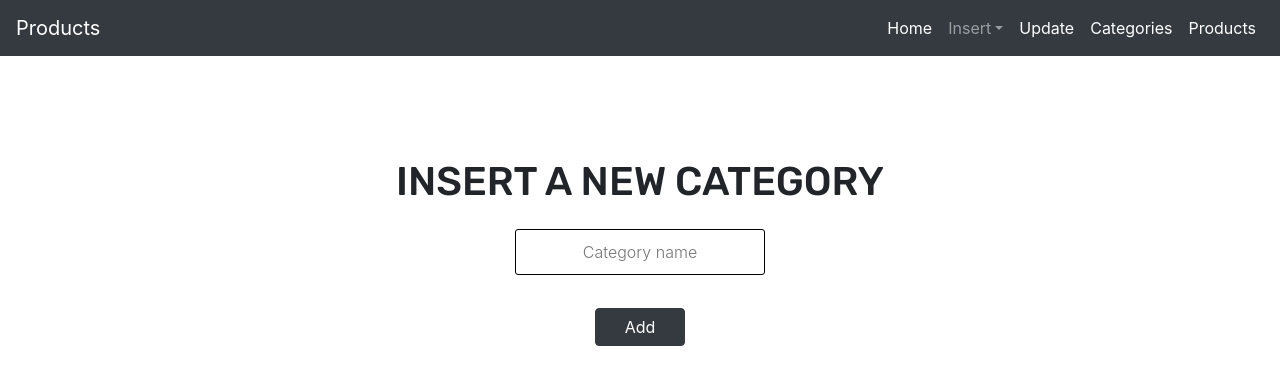
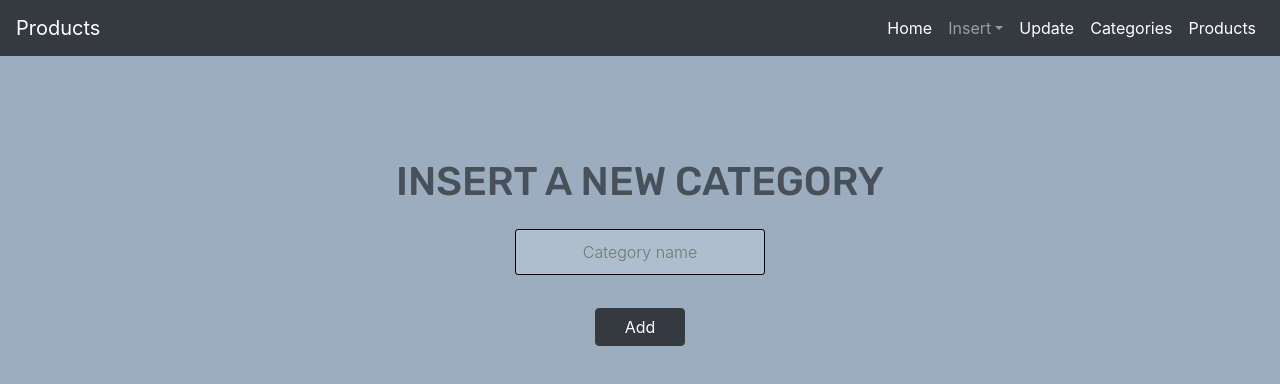
Before and after one commit to lucasmsa/simple-crud-application, a React (Create React App) app in the folder client/: page /insertCategory in a window 1280 px wide. Shown: the top 384 px of the page. Built offline with nearby package versions, Linux system fonts and the light colour scheme; a web font is replaced by a local one.

Commit message:
better styling

```diff
--- a/client/public/css/styles.css
+++ b/client/public/css/styles.css
@@ -1,3 +1,25 @@
+html, body, #app, #app>div {
+    height: 100%
+}
+
+body {
+    background-color: #9BADBF;
+}
+
+div {
+    background-color: #9BADBF;
+    color: #485159;
+}
+
+.fill-blue {
+    padding-bottom: 30%;
+}
+
+.full-height {
+    height: 100%;
+}
+
+
 h1 {
     color: '#485159';
     font-family: 'Rubik', sans-serif;
@@ -6,6 +28,7 @@ h1 {
 
 .textNames {
     font-family: 'Rubik', sans-serif;
+    font-size: 1.5rem;
     margin: 1%;
 }
 
@@ -15,7 +38,7 @@ h5 {
 
 body {
     font-family: 'Rubik', sans-serif;
-    background: #50a3a2;
+    background-color: #50a3a2;
 }
 .items {
     margin-top: 3.5%;
@@ -49,6 +72,8 @@ input {
 
 .lists {
     margin-top: 3.5%;
+    padding-bottom: 5%;
+    margin-bottom: -10%;
 }
 
 .btnButtons {
--- a/client/src/App.js
+++ b/client/src/App.js
@@ -39,7 +39,7 @@ export default function App() {
 
   return (
     <Router >
-      <div>
+      <div class='full-height'>
         <Navbar color="dark" dark expand='md'>
           <NavbarBrand to='/'>Products</NavbarBrand>
           <NavbarToggler onClick={toggle} />
--- a/client/src/items/ItemsCategories.jsx
+++ b/client/src/items/ItemsCategories.jsx
@@ -21,7 +21,7 @@ function ItemsCategories(props) {
                 width="35%"
                 opacity="40%"
             />
-          <h5><Link to={'/categories/${props.id}'} className="textNames" style={{color: "black"}} onClick={handleCategory}>{props.categoria}</Link> [{props.id}]
+          <h5><Link to={'/categories/${props.id}'} className="textNames" style={{color: "#485159"}} onClick={handleCategory}>{props.categoria}</Link> [{props.id}]
             <Link>
             <DeleteOutlineSharpIcon
                 className='delete'
--- a/client/src/items/ItemsProducts.jsx
+++ b/client/src/items/ItemsProducts.jsx
@@ -21,17 +21,17 @@ function ItemsProducts(props) {
                 width="35%"
                 opacity="40%"
             />
-          <h5><Link className="textNames" style={{color: "black"}} onClick={handleProduct}>{props.descricao}</Link> [{props.id_categoria}]
+          <h5><Link className="textNames" style={{color: "#485159"}} onClick={handleProduct}>{props.descricao}</Link> [{props.id_categoria}]
             <Link>
             <DeleteOutlineSharpIcon
                 className='delete'
-                color="secondary"
+                style={{fill: "#B03432"}}
                 onClick={handleClick}
             />
             </Link>
             <Link>
             <EditIcon
-                color="primary"
+                style={{fill: "#4F70B3"}}
                 onClick=""
             />
             </Link>
--- a/client/src/routes/InsertCategory.jsx
+++ b/client/src/routes/InsertCategory.jsx
@@ -33,7 +33,7 @@ export default class InsertCategory extends React.Component {
 
   render() {
       return (
-            <div>
+            <div className='fill-blue'>
                 <form onSubmit={this.handleSubmit} className='insertion'>
                     <h1>INSERT A NEW CATEGORY</h1>
                     <label>
--- a/client/src/routes/InsertProduct.jsx
+++ b/client/src/routes/InsertProduct.jsx
@@ -55,7 +55,7 @@ export default class InsertProduct extends React.Component {
 
   render() {
       return (
-            <div>
+            <div style={{paddingBottom: '23%'}}>
                 <form onSubmit={this.handleSubmit} className='insertion'>
                     <h1>INSERT A NEW PRODUCT</h1>
                     <label>
@@ -66,10 +66,7 @@ export default class InsertProduct extends React.Component {
                     <input placeholder="Product Category" type='text' name='id_categoria' onChange={this.handleChange} />
                     </label>
                     <br />
-                    <Button color="dark" type="submit" className='btnButtons'>Add</Button>{' '}
-
-
-
+                    <Button color="dark" type="submit" className='btnButtons'>Add</Button>
                 </form>
             </div>
       )
```
Also changed, not shown: 1 other file (tests, documents, lock files or other folders).
